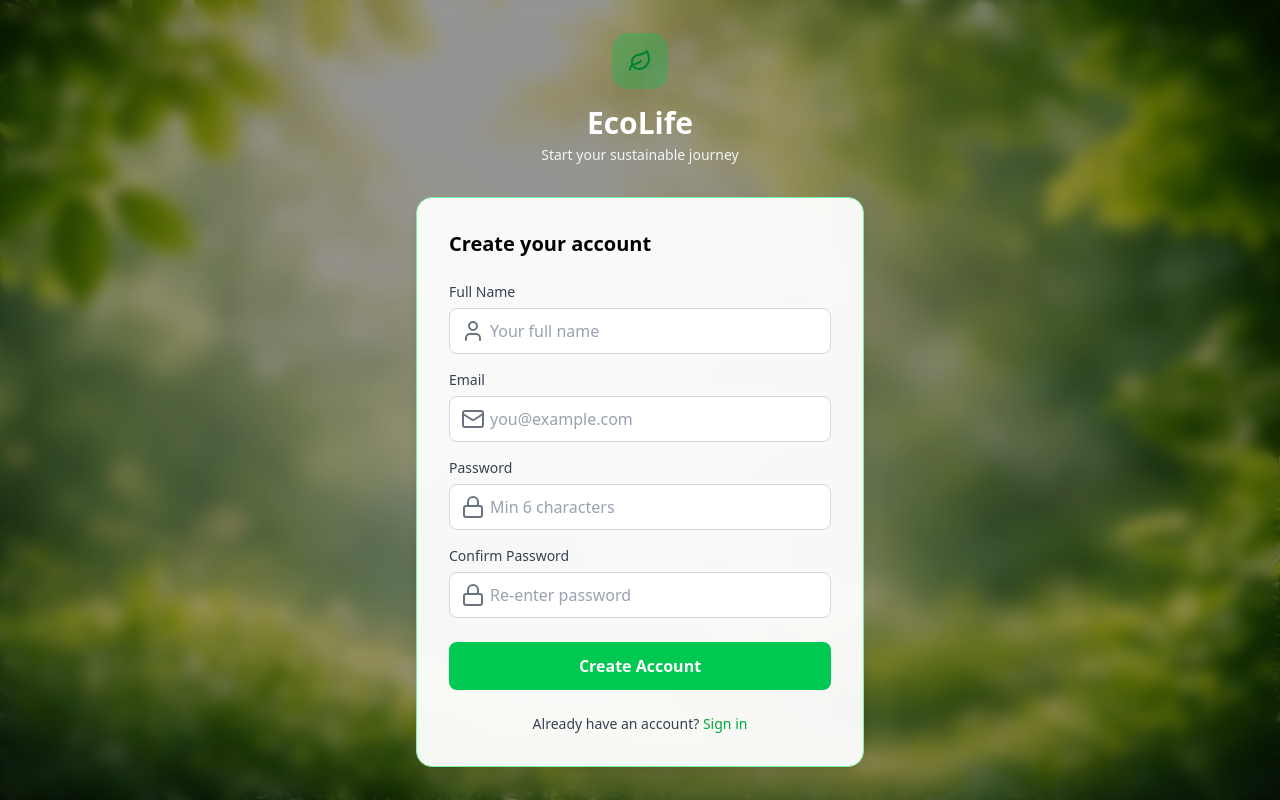
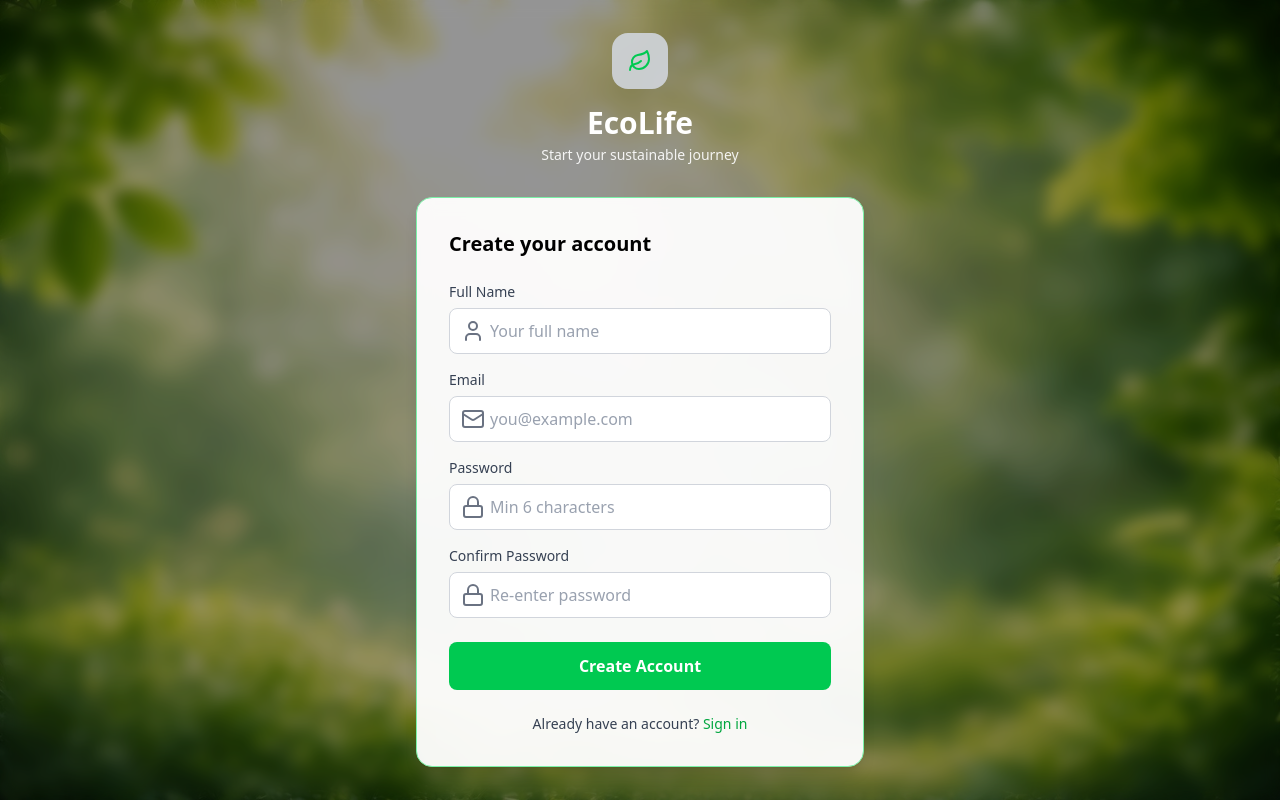
Before and after one commit to Vihanga-02/EcoLife, a React (Vite) app in the folder client/: page /signup in a window 1280 px wide. Built offline with nearby package versions, Linux system fonts and the light colour scheme; no server answers.

Commit message:
improve login and signup page logo colors

```diff
--- a/client/src/pages/LoginPage.jsx
+++ b/client/src/pages/LoginPage.jsx
@@ -50,8 +50,8 @@ export default function LoginPage() {
         {/* Logo */}
         <div className="text-center mb-8">
           <Link to="/home" className="inline-block">
-            <div className="inline-flex items-center justify-center w-14 h-14 bg-green-500/30 rounded-2xl mb-4 hover:bg-green-500/50 transition-colors cursor-pointer ">
-              <Leaf className="text-green-700 text-2xl" />
+            <div className="inline-flex items-center justify-center w-14 h-14 bg-gray-300/90 rounded-2xl mb-4 hover:bg-gray-400/80 transition-colors cursor-pointer">
+              <Leaf className="text-green-500 text-2xl" />
             </div>
             <h1 className="text-3xl font-bold text-white hover:text-green-600 transition-colors cursor-pointer ">EcoLife</h1>
           </Link>
--- a/client/src/pages/SignupPage.jsx
+++ b/client/src/pages/SignupPage.jsx
@@ -53,8 +53,8 @@ export default function SignupPage() {
         {/* Logo */}
         <div className="text-center mb-8">
           <Link to="/home" className="inline-block">
-            <div className="inline-flex items-center justify-center w-14 h-14 bg-green-500/30 rounded-2xl mb-4 hover:bg-green-500/50 transition-colors cursor-pointer">
-              <Leaf className="text-green-700 text-2xl" />
+            <div className="inline-flex items-center justify-center w-14 h-14 bg-gray-300/90 rounded-2xl mb-4 hover:bg-gray-400/80 transition-colors cursor-pointer">
+              <Leaf className="text-green-500 text-2xl" />
             </div>
             <h1 className="text-3xl font-bold text-white hover:text-green-600 transition-colors cursor-pointer">EcoLife</h1>
           </Link>
```
